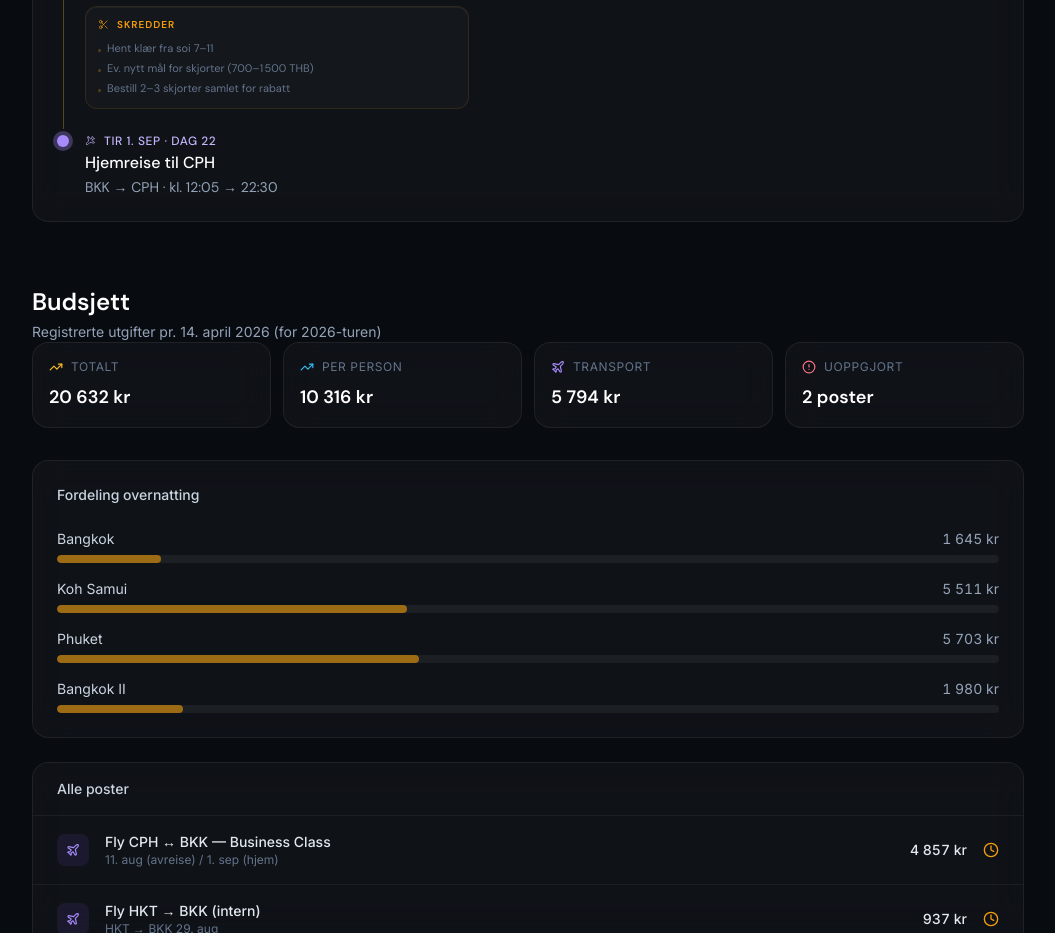
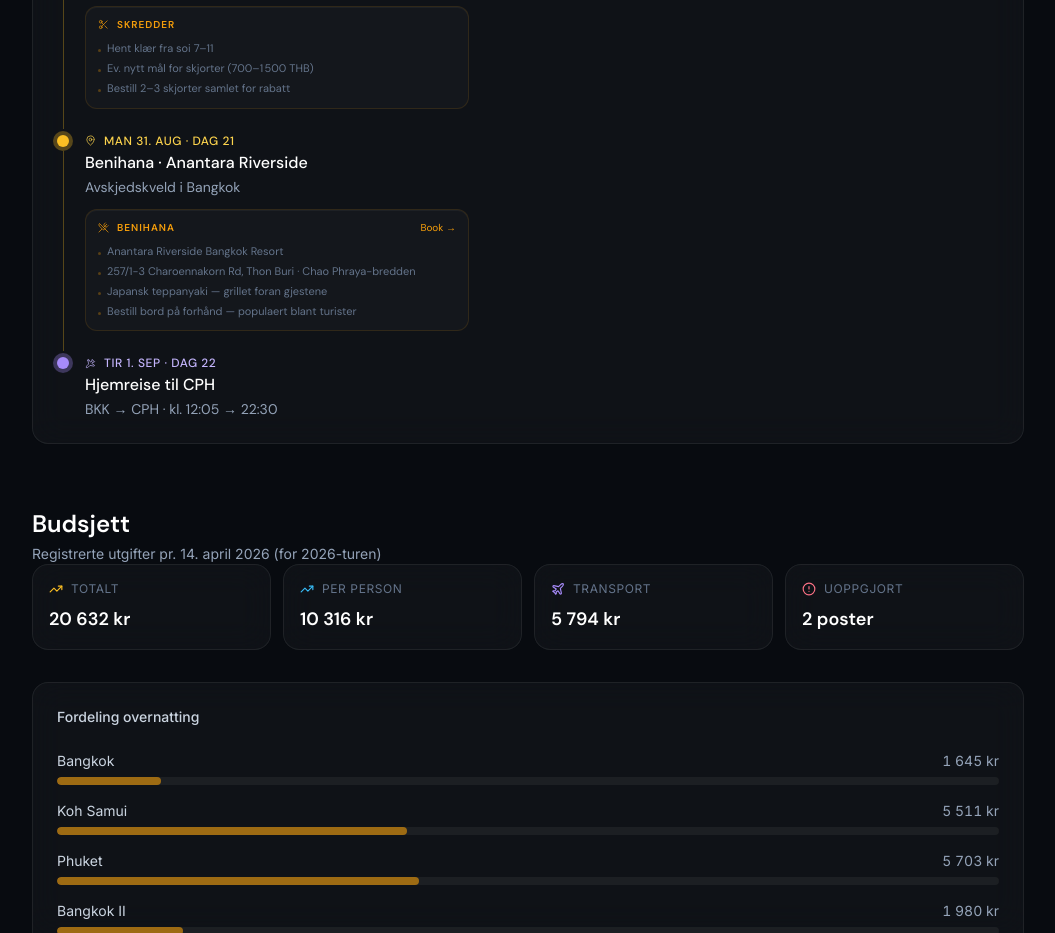
Before and after one commit to kevinha98/reiser, a React (Vite) app: page / in a window 1280 px wide. Shown: the part 3440-4373 px from the top of the page, without its empty margins (112-1167 px from the left). Built offline with nearby package versions, Linux system fonts and the light colour scheme.

Commit message:
feat: legg til Benihana Anantara Riverside man 31. aug

```diff
--- a/src/components/Tidslinje.tsx
+++ b/src/components/Tidslinje.tsx
@@ -1,8 +1,8 @@
 import { motion } from "framer-motion"
-import { Plane, MapPin, Scissors, Dumbbell, Anchor } from "lucide-react"
+import { Plane, MapPin, Scissors, Dumbbell, Anchor, UtensilsCrossed } from "lucide-react"
 
 interface Aktivitet {
-  type: "skredder" | "muaythai" | "dagstur"
+  type: "skredder" | "muaythai" | "dagstur" | "restaurant"
   navn: string
   detaljer: string[]
   bookingUrl?: string
@@ -126,6 +126,28 @@ const TIDSLINJE: ReiseEvent[] = [
     ],
   },
   {
+    dato: "Man 31. aug",
+    dagNr: 21,
+    tittel: "Benihana · Anantara Riverside",
+    undertittel: "Avskjedskveld i Bangkok",
+    type: "hotell",
+    farge: "gold",
+    aktiviteter: [
+      {
+        type: "restaurant",
+        navn: "Benihana",
+        farge: "#f59e0b",
+        detaljer: [
+          "Anantara Riverside Bangkok Resort",
+          "257/1-3 Charoennakorn Rd, Thon Buri · Chao Phraya-bredden",
+          "Japansk teppanyaki — grillet foran gjestene",
+          "Bestill bord på forhånd — populaert blant turister",
+        ],
+        bookingUrl: "https://www.anantara.com/en/riverside-bangkok/restaurants/benihana",
+      },
+    ],
+  },
+  {
     dato: "Tir 1. sep",
     dagNr: 22,
     tittel: "Hjemreise til CPH",
@@ -143,7 +165,7 @@ const FARGE_MAP = {
 }
 
 function AktivitetKort({ a }: { a: Aktivitet }) {
-  const Icon = a.type === "skredder" ? Scissors : a.type === "dagstur" ? Anchor : Dumbbell
+  const Icon = a.type === "skredder" ? Scissors : a.type === "dagstur" ? Anchor : a.type === "restaurant" ? UtensilsCrossed : Dumbbell
   return (
     <div
       className="rounded-xl px-3 py-2.5"
```
